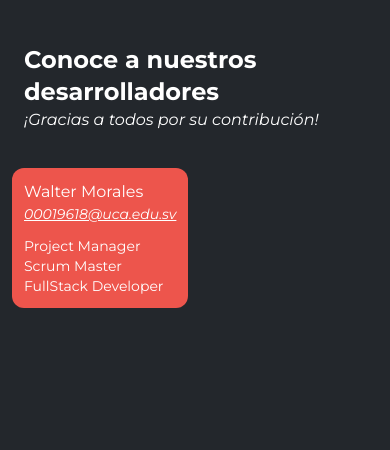
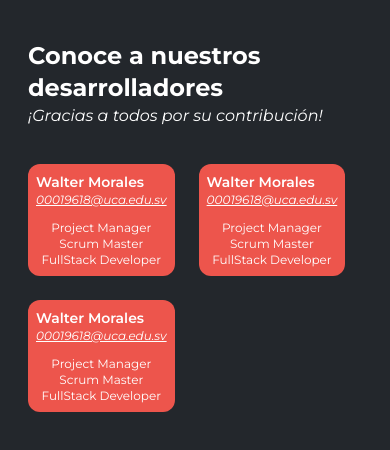
Before and after one commit to CEII/ceii.web, a Next.js app: page /team in a window 390 px wide. Shown: the top 450 px of the page. Built offline with nearby package versions, Linux system fonts and the light colour scheme.

Commit message:
feat: adding responsive for md and lg

```diff
--- a/pages/team/index.tsx
+++ b/pages/team/index.tsx
@@ -1,24 +1,52 @@
 import type { NextPage } from 'next';
 
 const Team: NextPage = () => (
-    <div className="flex flex-col">
-        <div className="p-6 mt-5">
-            <h1 className="text-white font-bold text-2xl">
+    <div className="flex flex-col p-4 md:justify-start md:items-start md:px-48 lg:py-16 lg:px-32">
+        <div className="py-6 px-3 md:py-10">
+            <h1 className="text-white font-bold text-2xl md:text-xl lg:text-3xl">
                 Conoce a nuestros desarrolladores
             </h1>
-            <span className="text-white italic text-md">
+            <span className="text-white italic text-md md:text-base lg:text-xl">
                 ¡Gracias a todos por su contribución!
             </span>
         </div>
-        {/* Cards */}
-        <div className="space-y-4 p-3 flex flex-wrap text-white">
+        {/* Cards-container */}
+        <div className="flex flex-wrap text-white items-start md:justify-evenly">
             {/* Card */}
-            <div className="flex flex-col bg-accent p-3 rounded-xl">
-                <span className="text-bold text-base"> Walter Morales </span>
-                <span className="italic underline text-sm">
+            <div className="flex flex-col bg-accent p-2 rounded-xl m-3 md:p-4 lg:mx-2 lg:px-10">
+                <span className="font-semibold text-sm md:text-base lg:text-lg">
+                    Walter Morales
+                </span>
+                <span className="italic underline text-xs lg:text-sm">
                     00019618@uca.edu.sv
                 </span>
-                <ul className="flex flex-col text-sm mt-3">
+                <ul className="flex flex-col items-center text-xs mt-3 lg:text-sm">
+                    <li>Project Manager</li>
+                    <li>Scrum Master</li>
+                    <li>FullStack Developer</li>
+                </ul>
+            </div>
+            <div className="flex flex-col bg-accent p-2 rounded-xl m-3 md:p-4 lg:mx-2 lg:px-10">
+                <span className="font-semibold text-sm md:text-base lg:text-lg">
+                    Walter Morales
+                </span>
+                <span className="italic underline text-xs lg:text-sm">
+                    00019618@uca.edu.sv
+                </span>
+                <ul className="flex flex-col items-center text-xs mt-3 lg:text-sm">
+                    <li>Project Manager</li>
+                    <li>Scrum Master</li>
+                    <li>FullStack Developer</li>
+                </ul>
+            </div>
+            <div className="flex flex-col bg-accent p-2 rounded-xl m-3 md:p-4 lg:mx-2 lg:px-10">
+                <span className="font-semibold text-sm md:text-base lg:text-lg">
+                    Walter Morales
+                </span>
+                <span className="italic underline text-xs lg:text-sm">
+                    00019618@uca.edu.sv
+                </span>
+                <ul className="flex flex-col items-center text-xs mt-3 lg:text-sm">
                     <li>Project Manager</li>
                     <li>Scrum Master</li>
                     <li>FullStack Developer</li>
```
